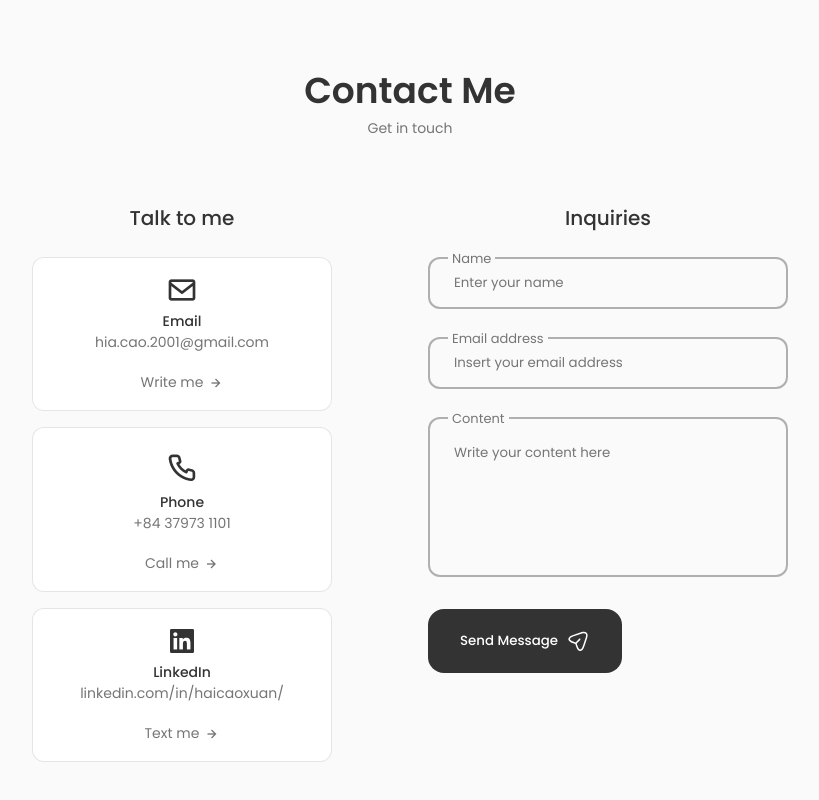
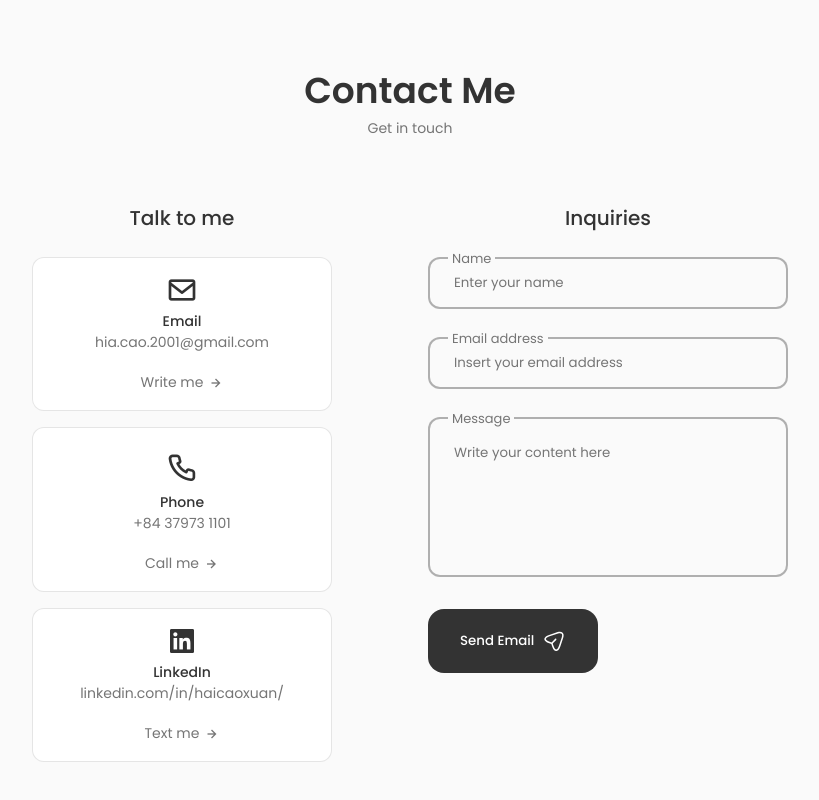
Before and after one commit to SShindow/portfolio, a React (Create React App) app: page / in a window 1280 px wide. Shown: the part 3913-4713 px from the top of the page, without its empty margins (230-1049 px from the left). Built offline with nearby package versions, Linux system fonts and the light colour scheme.

Commit message:
email-sent-and-notification

```diff
--- a/package.json
+++ b/package.json
@@ -12,6 +12,7 @@
     "react-dom": "^18.2.0",
     "react-scripts": "^5.0.1",
     "react-slick": "^0.29.0",
+    "react-toastify": "^9.1.3",
     "slick-carousel": "^1.8.1",
     "swiper": "^10.0.4",
     "web-vitals": "^2.1.4"
--- a/src/components/contact/Contact.jsx
+++ b/src/components/contact/Contact.jsx
@@ -1,20 +1,126 @@
-import React, { useRef } from "react";
+import React, { useState, useRef } from "react";
 import "./contact.css";
 import emailjs from '@emailjs/browser';
+import { ToastContainer, toast } from 'react-toastify';
+import 'react-toastify/dist/ReactToastify.css';
 
 const Contact = () => {
-    const form = useRef();
+// Mail sent notification
+//     const email_notify = () => toast.success('Mail sent successfully!', {
+//         position: "bottom-right",
+//         autoClose: 5000,
+//         hideProgressBar: false,
+//         closeOnClick: true,
+//         pauseOnHover: true,
+//         draggable: true,
+//         theme: "light",
+//         });
+// // Email Sending
+//     const form = useRef();
 
-    const sendEmail = (e) => {
+//     const sendEmail = (e) => {
+//     e.preventDefault();
+
+//     emailjs.sendForm('service_0tb2zmj', 'template_4h6pm7l', form.current, '4iWAWzfaPn5LXhQ22')
+//         e.target.reset();
+//     };
+// // Check form
+// const [formData, setFormData] = useState({
+//     name: '',
+//     email: '',
+//     content: ''
+//   });
+
+//   const { name, email, content } = formData;
+
+//   const handleInputChange = (e) => {
+//     const { name, value } = e.target;
+//     setFormData({
+//       ...formData,
+//       [name]: value
+//     });
+//   };
+
+//   const handleSubmit = (e) => {
+//     e.preventDefault();
+//     if (name && email && content) {
+//       // Perform your action here, e.g., submitting the form data
+//       // if all fields are filled or show an error message if any field is empty.
+
+//       // Simulating a successful form submission
+//       setTimeout(() => {
+//         // Show a success toast message
+//         toast.success('Form submitted successfully!', {
+//           position: 'top-right',
+//           autoClose: 3000,
+//           hideProgressBar: false,
+//           closeOnClick: true,
+//           pauseOnHover: true,
+//           draggable: true,
+//           progress: undefined,
+//         });
+
+//         // Example: You can submit the form data here.
+//         // submitForm(formData);
+//       }, 1000);
+//     } else {
+//       // Show an error toast message indicating that all fields are required.
+//       toast.error('Please fill in all the required fields.', {
+//         position: 'top-right',
+//         autoClose: 3000,
+//         hideProgressBar: false,
+//         closeOnClick: true,
+//         pauseOnHover: true,
+//         draggable: true,
+//         progress: undefined,
+//       });
+//     }
+//   };
+    const [name, setName] = useState("");
+    const [email, setEmail] = useState("");
+    const [message, setMessage] = useState("");
+    const [isLoading, setIsLoading] = useState(false);
+
+  const handleSubmit = (e) => {
     e.preventDefault();
 
-    emailjs.sendForm('service_0tb2zmj', 'template_4h6pm7l', form.current, '4iWAWzfaPn5LXhQ22')
-        .then((result) => {
-        console.log(result.text);
-        }, (error) => {
-        console.log(error.text);
-        });
+    // Add your EmailJS configuration here
+    const serviceId = "service_0tb2zmj";
+    const templateId = "template_4h6pm7l";
+    const userId = "4iWAWzfaPn5LXhQ22";
+
+    // Validate the form fields
+    if (!name || !email || !message) {
+      toast.error("Please fill in all the required fields.");
+      return;
+    }
+
+    setIsLoading(true);
+
+    // Prepare the email data to send
+    const emailData = {
+        from_name: name,
+        to_email: email,
+        message: message,
     };
+
+    // Send the email using EmailJS
+    emailjs
+      .send(serviceId, templateId, emailData, userId)
+      .then((response) => {
+        toast.success("Email sent successfully!");
+        setName("");
+        setEmail("");
+        setMessage("");
+      })
+      .catch((error) => {
+        toast.error("Failed to send email. Please try again later.");
+      })
+      .finally(() => {
+        setIsLoading(false);
+      });
+  };
+
     return (
     <section className="contact section" id="contact">
       <h2 className="section__title">Contact Me</h2>
@@ -73,14 +179,17 @@ const Contact = () => {
         <div className="contact__content">
             <h3 className="contact__title">Inquiries</h3>
             <form className="contact__form"
-            ref={form} onSubmit={sendEmail}>
+            onSubmit={handleSubmit}>
             <div className="contact__form-div">
                 <label className="contact__form-tag">
                 Name
                 </label>
                 <input
                 type="text"
+                id="name"
                 name="name"
+                value={name}
+                onChange={(e) => setName(e.target.value)}
                 className="contact__form-input"
                 placeholder="Enter your name"
             />
@@ -92,27 +201,34 @@ const Contact = () => {
                 </label>
                 <input
                 type="email"
+                id="email"
                 name="email"
+                value={email}
+                onChange={(e) => setEmail(e.target.value)}
                 className="contact__form-input"
                 placeholder="Insert your email address"
             />
             </div>
 
             <div className="contact__form-div contact__form-area">
-                <label htmlFor="" className="contact__form-tag">
-                Content
+                <label htmlFor="message" className="contact__form-tag">
+                Message
                 </label>
                 <textarea
-                name="content"
+                id="message"
+                name="message"
                 cols="30"
                 rows="10"
+                value={message}
+                onChange={(e) => setMessage(e.target.value)}
                 className="contact__form-input"
                 placeholder="Write your content here"
             ></textarea>
             </div>
 
-            <button className="button button--flex">
-                Send Message
+            <button type="submit" disabled={isLoading}
+            className="button button--flex">
+                {isLoading ? "Sending..." : "Send Email"}
                 <svg
                 class="button__icon"
                 xmlns="http://www.w3.org/2000/svg"
@@ -131,6 +247,7 @@ const Contact = () => {
                 ></path>
                 </svg>
             </button>
+            <ToastContainer/>
         </form>
         </div>
     </div>
```
Also changed, not shown: 1 other file (tests, documents, lock files or other folders).
